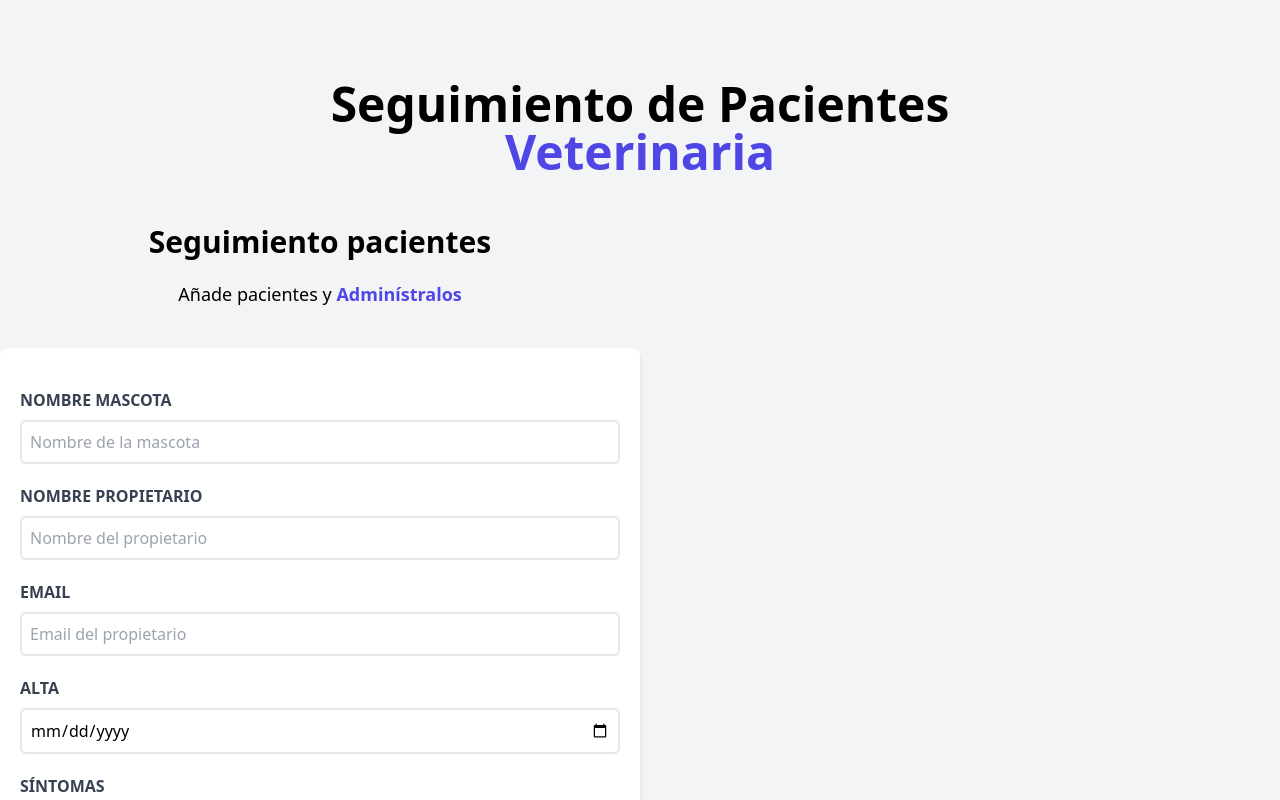
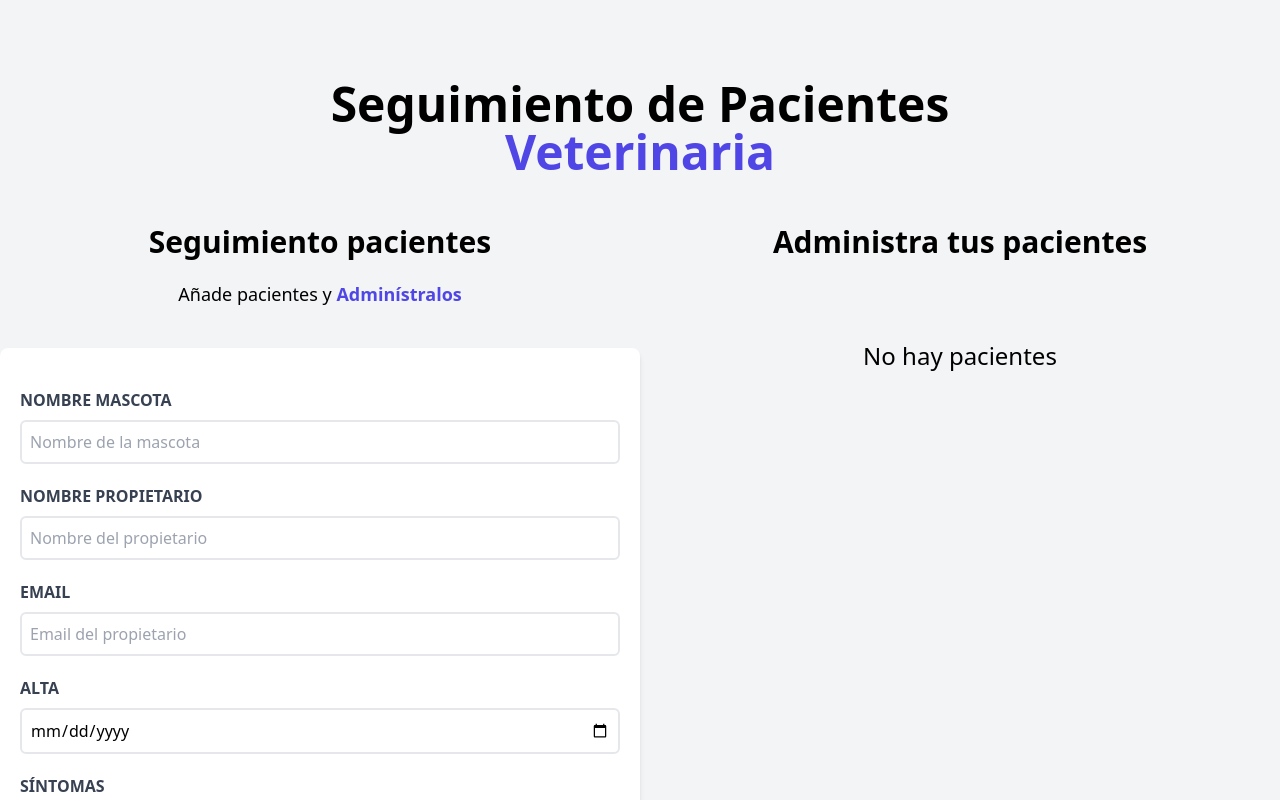
Before and after one commit to diegantos/vue-patient-admin, a Vue app: page / in a window 1280 px wide. Shown: the top 800 px of the page. Built offline with nearby package versions, Linux system fonts and the light colour scheme.

Commit message:
form pacientes

```diff
--- a/src/App.vue
+++ b/src/App.vue
@@ -1,6 +1,10 @@
 <script setup>
   import Header from './components/Header.vue'
   import Formulario from './components/Formulario.vue'
+  import { ref } from 'vue';
+
+  const pacientes = ([])
+
 </script>
 
 <template>
@@ -9,6 +13,12 @@
 
     <div class="mt-12 md:flex">
       <Formulario />
+
+      <div class="md:w-1/2 md:h-screen overflow-y-scroll">
+        <h3 class="font-black text-3xl text-center">Administra tus pacientes</h3>
+        <div v-if="pacientes.length > 0"></div>
+        <div v-else class="mt-20 text-2xl text-center">No hay pacientes</div>
+      </div>
     </div>
   </div>
 </template>
```
